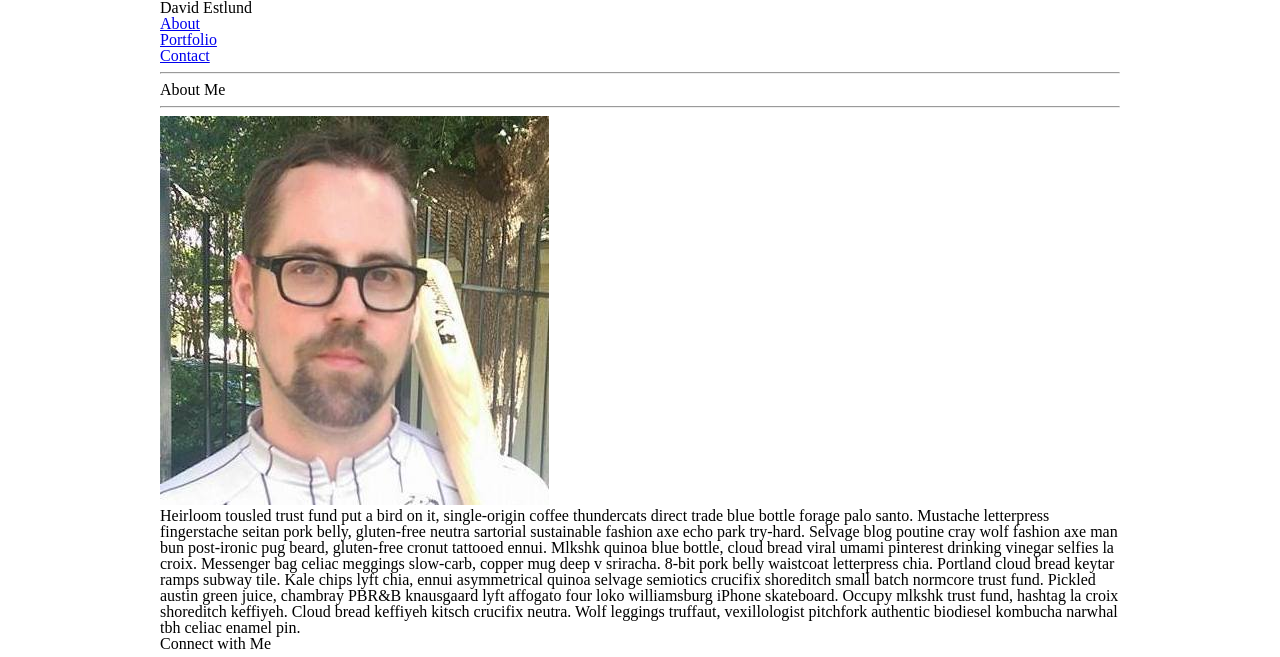
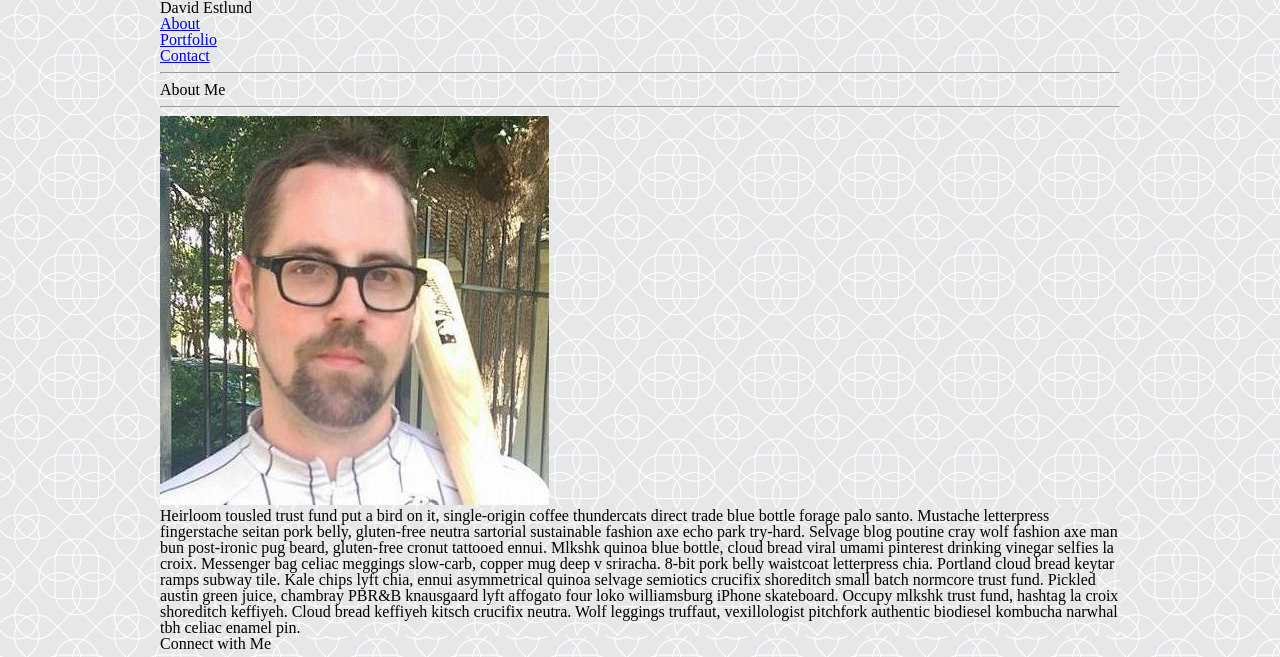
Before and after one commit to destlund/David-Estlund-Bio, a plain HTML site: page index.html in a window 1280 px wide. Shown: the top 657 px of the page. Drawn offline with Linux system fonts and the light colour scheme.

Commit message:
css test

```diff
--- a/assets/css/style.css
+++ b/assets/css/style.css
@@ -1,8 +1,12 @@
 body {
-	background-image: url(assets/images/intersection.png);
-	background-repeat: repeat;
+	background: url(/assets/images/intersection.png);
+	/*background-repeat: repeat;*/
 }
 #column {
 	width: 960px;
 	margin: 0 auto;
 }
+p {
+	background: url(/assets/images/intersection.png);
+	/*background-repeat: repeat;*/
+}
```
